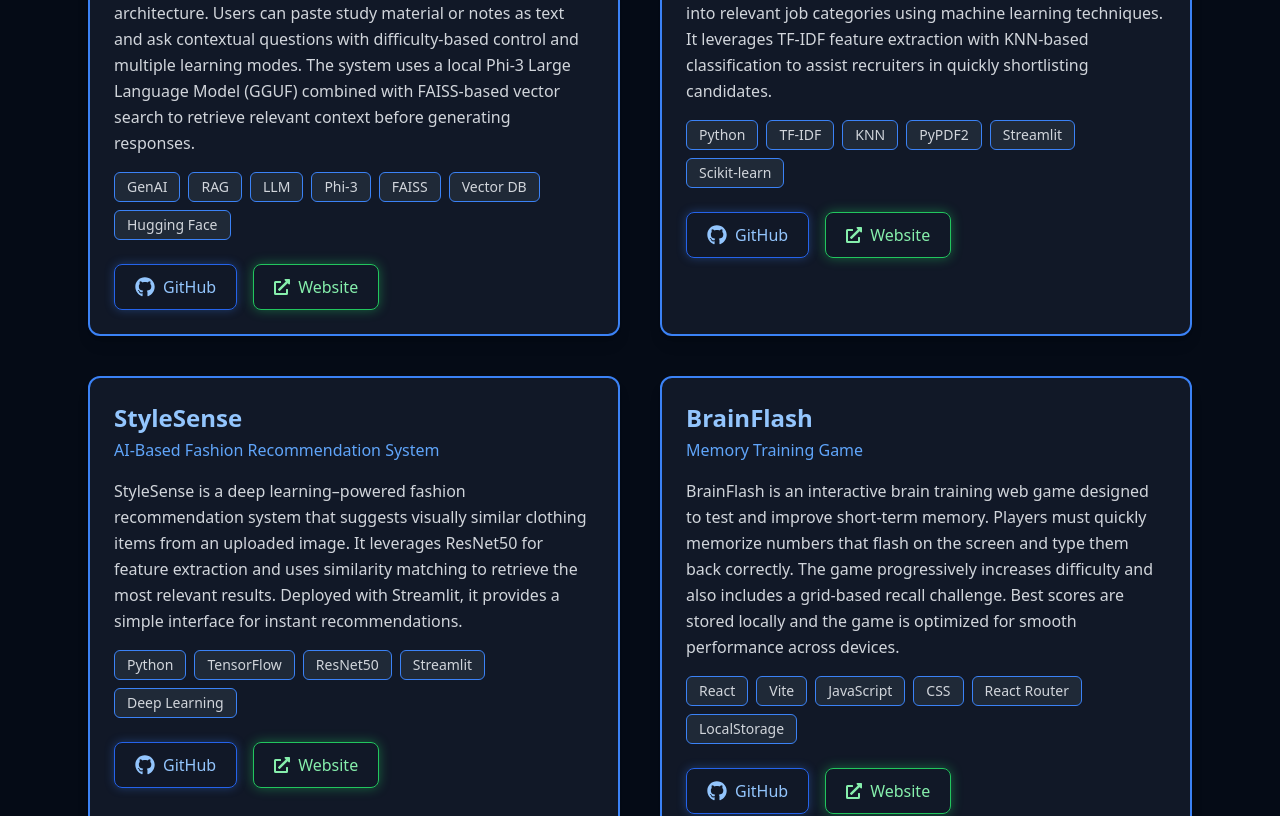
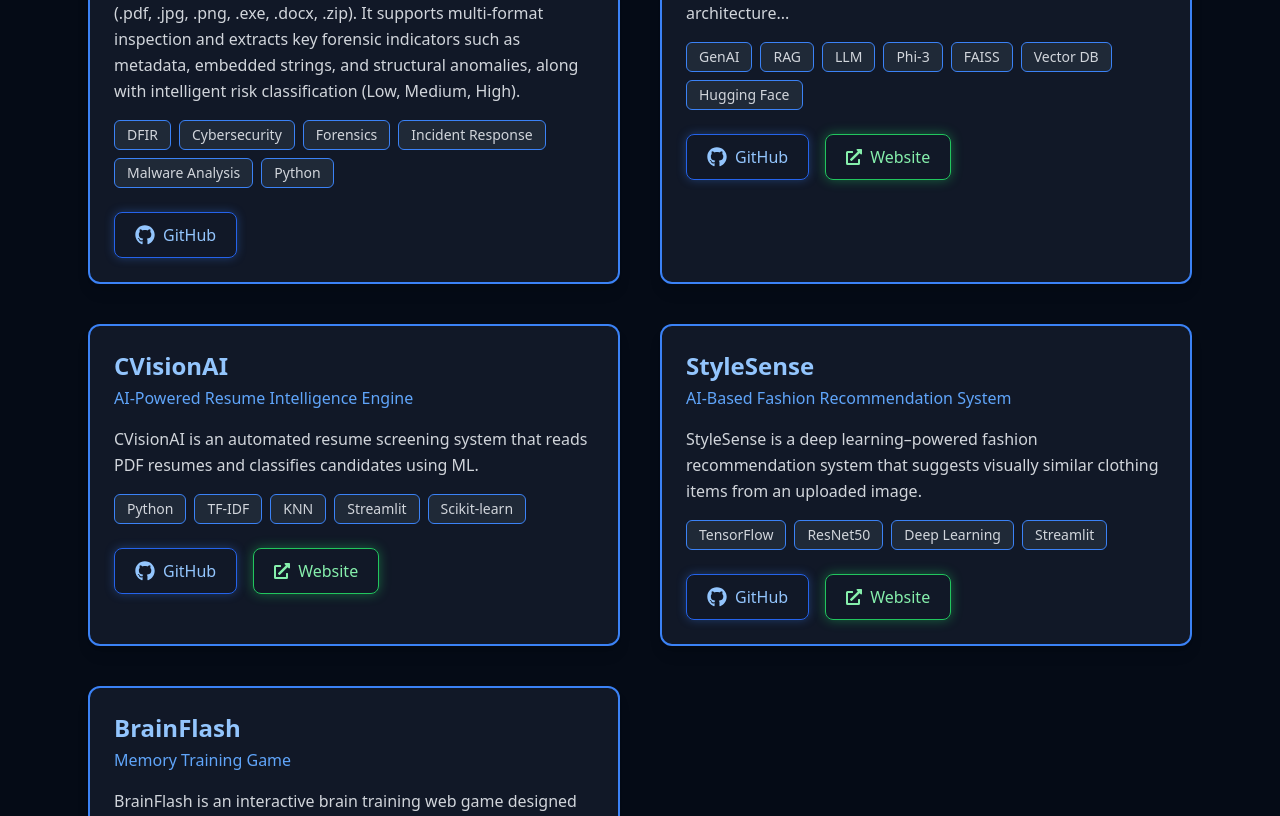
Before and after one commit to DibyanshuSah/My_Portfolio, a React (Vite) app: page / in a window 1280 px wide. Shown: the part 2720-3536 px from the top of the page. Built offline with nearby package versions, Linux system fonts and the light colour scheme.

Commit message:
updated Project

```diff
--- a/src/sections/Projects.jsx
+++ b/src/sections/Projects.jsx
@@ -19,7 +19,6 @@ const ProjectCard = ({
       hover:shadow-[0_0_18px_rgba(59,130,246,0.55)]
     "
   >
-    {/* Title */}
     <h3 className="text-2xl font-semibold text-blue-300">
       {title}
     </h3>
@@ -28,12 +27,10 @@ const ProjectCard = ({
       {subtitle}
     </p>
 
-    {/* Description */}
     <p className="mt-4 text-gray-300 leading-relaxed">
       {description}
     </p>
 
-    {/* Tags */}
     <div className="flex flex-wrap gap-2 mt-4">
       {tags.map((tag, i) => (
         <span
@@ -51,9 +48,7 @@ const ProjectCard = ({
       ))}
     </div>
 
-    {/* Buttons */}
     <div className="mt-6 flex gap-4 flex-wrap">
-      {/* GitHub */}
       <a
         href={link}
         target="_blank"
@@ -73,7 +68,6 @@ const ProjectCard = ({
         GitHub
       </a>
 
-      {/* Website */}
       {demoLink && (
         <a
           href={demoLink}
@@ -105,20 +99,34 @@ const Projects = () => {
       id="projects"
       className="py-20 px-6 max-w-6xl mx-auto text-white"
     >
-      {/* Heading */}
       <h2 className="text-4xl font-bold text-center mb-6">
         Featured Projects
       </h2>
       <div className="w-28 h-1 bg-blue-500 mx-auto mb-12"></div>
 
-      {/* Project Grid */}
       <div className="grid md:grid-cols-2 gap-10">
+
+        {/* 🔥 Aegis Forensics */}
+        <ProjectCard
+          title="Aegis Forensics"
+          subtitle="DFIR Triage & File Analysis Tool"
+          description="Aegis Forensics is a lightweight Digital Forensics and Incident Response (DFIR) triage tool for rapid analysis of suspicious files (.pdf, .jpg, .png, .exe, .docx, .zip). It supports multi-format inspection and extracts key forensic indicators such as metadata, embedded strings, and structural anomalies, along with intelligent risk classification (Low, Medium, High)."
+          tags={[
+            "DFIR",
+            "Cybersecurity",
+            "Forensics",
+            "Incident Response",
+            "Malware Analysis",
+            "Python",
+          ]}
+          link="https://github.com/DibyanshuSah/aegis-forensics"
+        />
 
         {/* SkillForge-AI */}
         <ProjectCard
           title="SkillForge-AI"
           subtitle="GenAI-Powered Adaptive Learning Platform"
-          description="SkillForge AI is a GenAI-powered adaptive learning platform built using a Retrieval Augmented Generation (RAG) architecture. Users can paste study material or notes as text and ask contextual questions with difficulty-based control and multiple learning modes. The system uses a local Phi-3 Large Language Model (GGUF) combined with FAISS-based vector search to retrieve relevant context before generating responses."
+          description="SkillForge AI is a GenAI-powered adaptive learning platform built using a Retrieval Augmented Generation (RAG) architecture..."
           tags={[
             "GenAI",
             "RAG",
@@ -136,12 +144,11 @@ const Projects = () => {
         <ProjectCard
           title="CVisionAI"
           subtitle="AI-Powered Resume Intelligence Engine"
-          description="CVisionAI is an automated resume screening system that reads PDF resumes, extracts structured text, and classifies candidates into relevant job categories using machine learning techniques. It leverages TF-IDF feature extraction with KNN-based classification to assist recruiters in quickly shortlisting candidates."
+          description="CVisionAI is an automated resume screening system that reads PDF resumes and classifies candidates using ML."
           tags={[
             "Python",
             "TF-IDF",
             "KNN",
-            "PyPDF2",
             "Streamlit",
             "Scikit-learn",
           ]}
@@ -153,13 +160,12 @@ const Projects = () => {
         <ProjectCard
           title="StyleSense"
           subtitle="AI-Based Fashion Recommendation System"
-          description="StyleSense is a deep learning–powered fashion recommendation system that suggests visually similar clothing items from an uploaded image. It leverages ResNet50 for feature extraction and uses similarity matching to retrieve the most relevant results. Deployed with Streamlit, it provides a simple interface for instant recommendations."
+          description="StyleSense is a deep learning–powered fashion recommendation system that suggests visually similar clothing items from an uploaded image."
           tags={[
-            "Python",
             "TensorFlow",
             "ResNet50",
+            "Deep Learning",
             "Streamlit",
-            "Deep Learning",
           ]}
           link="https://github.com/DibyanshuSah/Fashion-Recommendation-System"
           demoLink="https://huggingface.co/spaces/rishusah/fashion-recommender"
@@ -169,14 +175,11 @@ const Projects = () => {
         <ProjectCard
           title="BrainFlash"
           subtitle="Memory Training Game"
-          description="BrainFlash is an interactive brain training web game designed to test and improve short-term memory. Players must quickly memorize numbers that flash on the screen and type them back correctly. The game progressively increases difficulty and also includes a grid-based recall challenge. Best scores are stored locally and the game is optimized for smooth performance across devices."
+          description="BrainFlash is an interactive brain training web game designed to improve short-term memory."
           tags={[
             "React",
-            "Vite",
             "JavaScript",
-            "CSS",
-            "React Router",
-            "LocalStorage",
+            "Game Dev",
           ]}
           link="https://github.com/DibyanshuSah/BrainFlash-game"
           demoLink="https://brainflash.vercel.app/"
```
